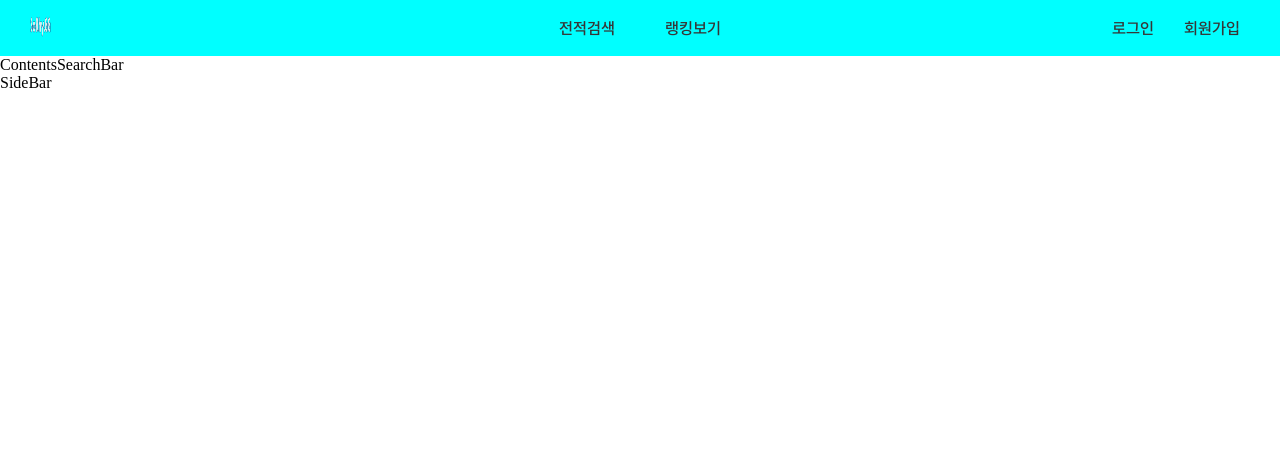
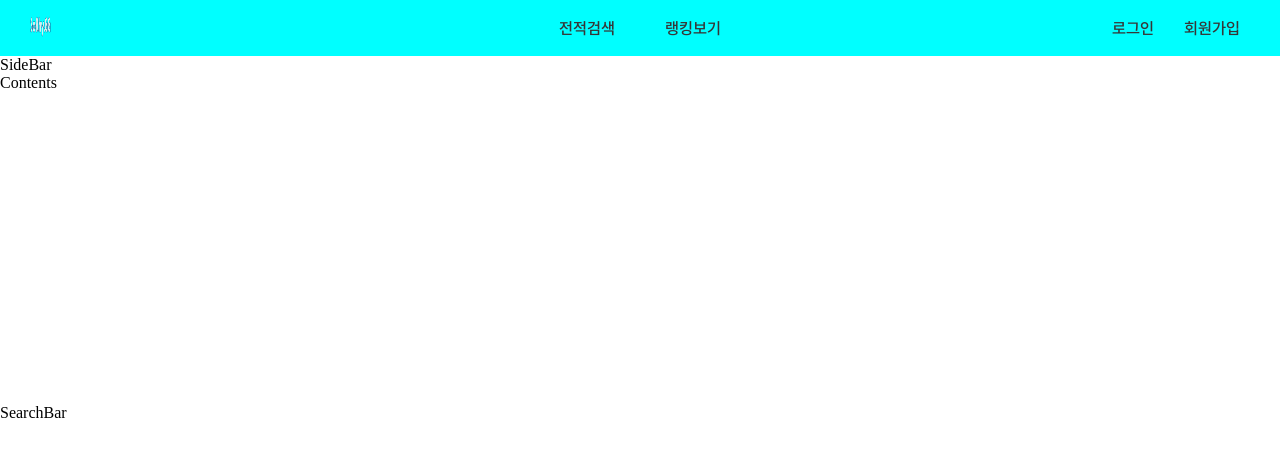
Before and after one commit to yryryr96/refactor_sorhy, a Next.js app in the folder frontend/: page /articles in a window 1280 px wide. Shown: the top 456 px of the page. Built offline with nearby package versions, Linux system fonts and the light colour scheme.

Commit message:
Feat : Articles 기초 컴포넌트 분리

```diff
--- a/frontend/src/app/articles/page.tsx
+++ b/frontend/src/app/articles/page.tsx
@@ -8,7 +8,7 @@ export const metadata: Metadata = {
 export default function Articles() {
     return (
         <>
-            <Article></Article>
+            <Article />
         </>
     );
 }
--- /dev/null
+++ b/frontend/src/pageComponents/articles/Articles.Styled.tsx
@@ -0,0 +1,10 @@
+import styled, { css } from 'styled-components';
+
+const StyledArticles = styled.div`
+    display: flex;
+    flex-wrap: wrap;
+    width: 100%;
+    height: 100%;
+`;
+
+export { StyledArticles };
--- a/frontend/src/pageComponents/articles/components/contents/Contents.Styled.tsx
+++ b/frontend/src/pageComponents/articles/components/contents/Contents.Styled.tsx
@@ -6,3 +6,5 @@ const StyledContentsBox = styled.div`
     height: 330px;
     min-width: 1000px;
 `;
+
+export { StyledContentsBox };
--- a/frontend/src/pageComponents/articles/components/contents/index.tsx
+++ b/frontend/src/pageComponents/articles/components/contents/index.tsx
@@ -1,7 +1,9 @@
 'use client';
 
+import { StyledContentsBox } from './Contents.Styled';
+
 const Contents = () => {
-    return <>Contents</>;
+    return <StyledContentsBox>Contents</StyledContentsBox>;
 };
 
 export default Contents;
--- a/frontend/src/pageComponents/articles/components/searchbar/Searchbar.Styled.tsx
+++ b/frontend/src/pageComponents/articles/components/searchbar/Searchbar.Styled.tsx
@@ -6,3 +6,5 @@ const StyledSearchBar = styled.div`
     height: 330px;
     min-width: 1000px;
 `;
+
+export { StyledSearchBar };
--- a/frontend/src/pageComponents/articles/components/searchbar/index.tsx
+++ b/frontend/src/pageComponents/articles/components/searchbar/index.tsx
@@ -1,7 +1,9 @@
 'use client';
 
+import { StyledSearchBar } from './Searchbar.Styled';
+
 const SearchBar = () => {
-    return <>SearchBar</>;
+    return <StyledSearchBar>SearchBar</StyledSearchBar>;
 };
 
 export default SearchBar;
--- a/frontend/src/pageComponents/articles/components/sidebar/Sidebar.Styled.tsx
+++ b/frontend/src/pageComponents/articles/components/sidebar/Sidebar.Styled.tsx
@@ -1,10 +1,11 @@
 import styled, { css } from 'styled-components';
 
 const StyledSideBar = styled.div`
-    position: relative;
-    width: 100%;
-    height: 330px;
-    min-width: 1000px;
+    display: flex;
+    flex-direction: column;
+    width: 30%;
+    height: 100%;
+    gap: 20px;
 `;
 
 export { StyledSideBar };
--- a/frontend/src/pageComponents/articles/index.tsx
+++ b/frontend/src/pageComponents/articles/index.tsx
@@ -3,14 +3,15 @@
 import Contents from './components/contents';
 import SearchBar from './components/searchbar';
 import SideBar from './components/sidebar';
+import { StyledArticles } from './Articles.Styled';
 
 const Articles = () => {
     return (
-        <>
+        <StyledArticles>
+            <SideBar />
             <Contents />
             <SearchBar />
-            <SideBar />
-        </>
+        </StyledArticles>
     );
 };
 
```
